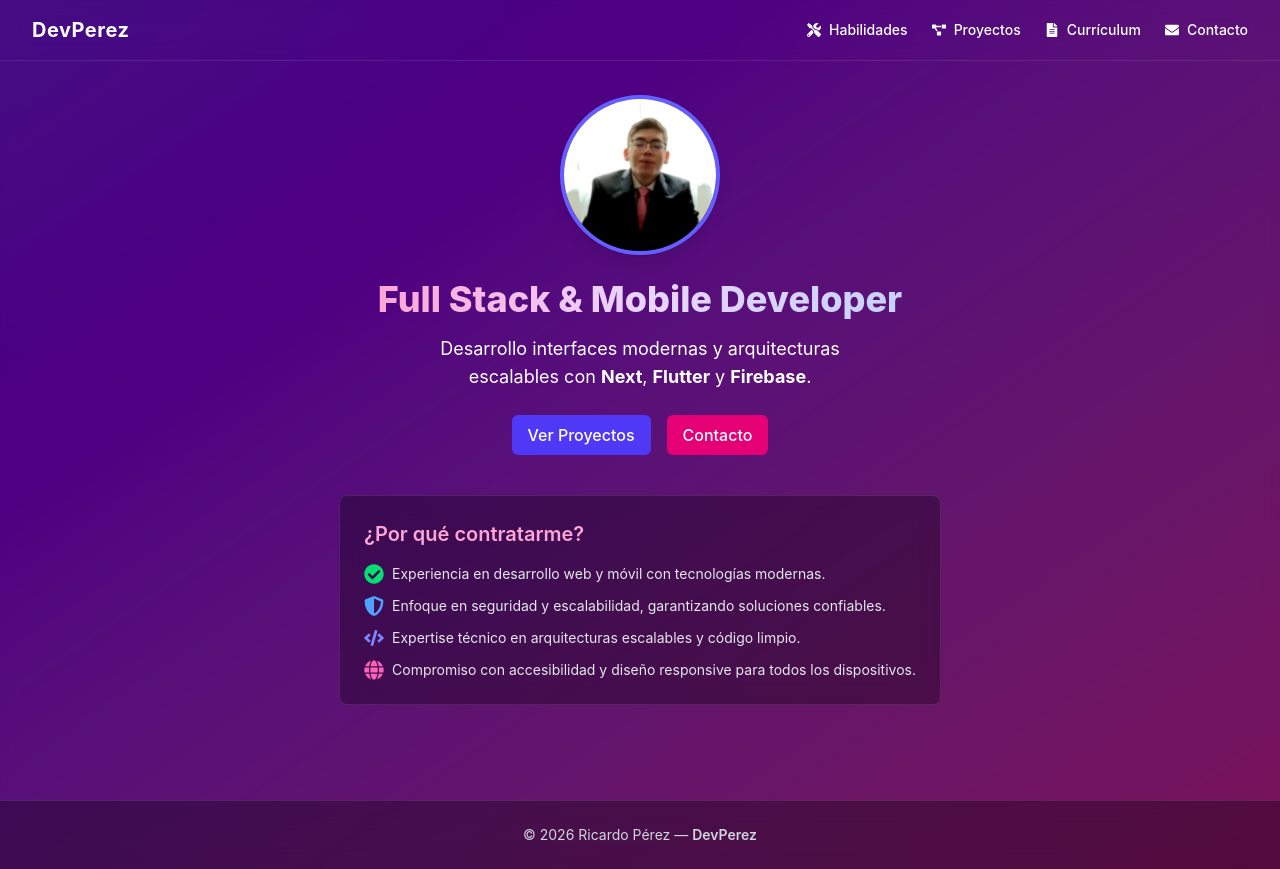
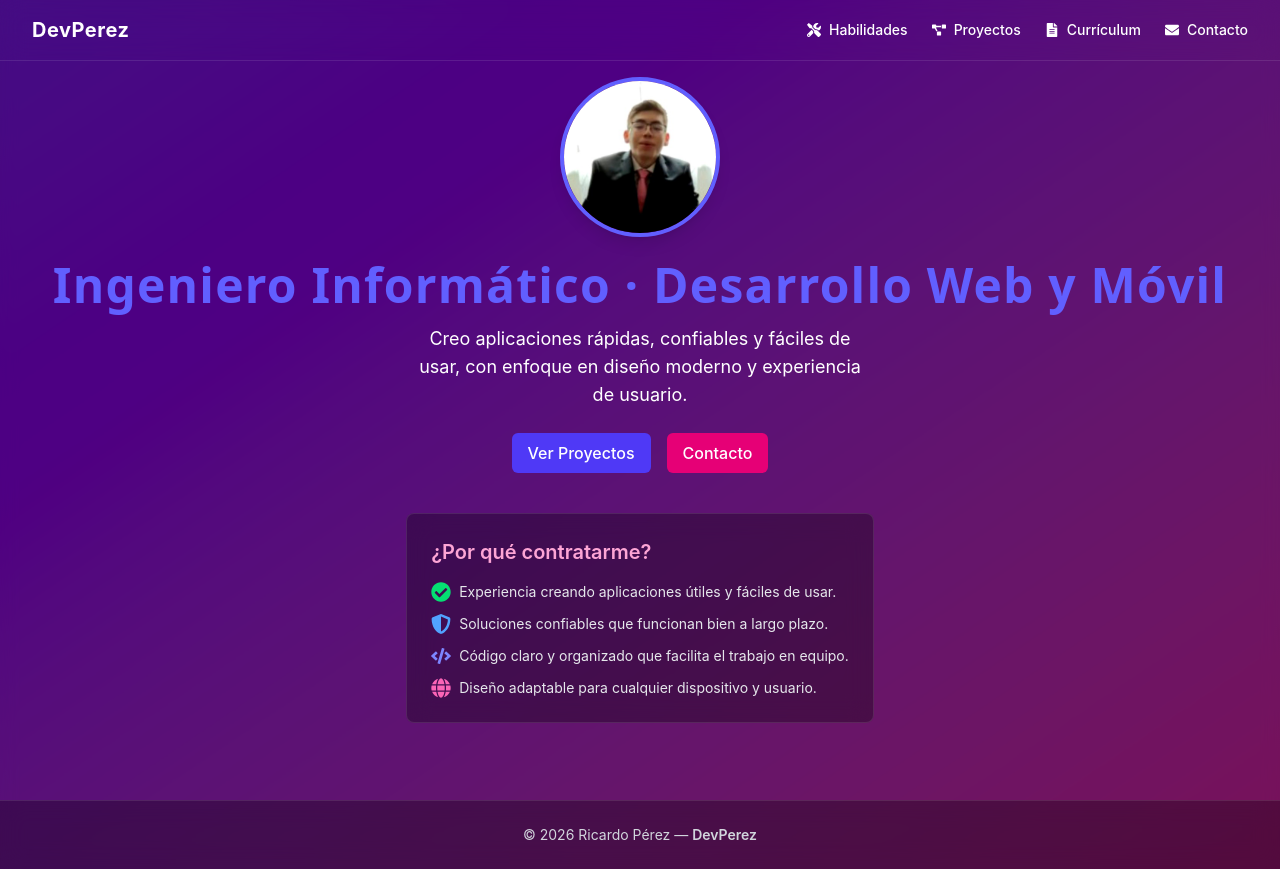
Before and after one commit to blackgoku-97/portafolio, a Next.js app: page / in a window 1280 px wide. Built offline with nearby package versions, Linux system fonts and the light colour scheme; what @react-pdf/renderer would draw is missing.

Commit message:
portafolio 4

```diff
--- a/src/components/navegation/Hero.tsx
+++ b/src/components/navegation/Hero.tsx
@@ -6,7 +6,11 @@ import { FaCheckCircle, FaShieldAlt, FaCode, FaGlobe } from "react-icons/fa"
 
 export const Hero = () => {
   return (
-    <section id="home" className="flex flex-col items-center justify-center h-screen text-center px-4">
+    <section
+      id="home"
+      className="flex flex-col items-center justify-center h-screen text-center px-4
+                 pt-28 sm:pt-20 md:pt-0"
+    >
       <Image
         src="/perfil.jpg"
         alt="Ricardo Pérez"
@@ -15,22 +19,30 @@ export const Hero = () => {
         height={160}
         className="rounded-full border-4 border-indigo-500 shadow-lg"
       />
+
       <motion.h1
         initial={{ opacity: 0, y: -30 }}
         animate={{ opacity: 1, y: 0 }}
         transition={{ duration: 1 }}
-        className="mt-6 text-4xl font-extrabold bg-clip-text text-transparent bg-linear-to-r from-pink-300 via-purple-200 to-indigo-200"
+        className="mt-6 text-4xl font-extrabold text-indigo-500 tracking-wide
+                   sm:text-3xl md:text-5xl font-sans"
       >
-        Full Stack & Mobile Developer
+        Ingeniero Informático · Desarrollo Web y Móvil
       </motion.h1>
+
       <p className="mt-4 text-lg max-w-md">
-        Desarrollo interfaces modernas y arquitecturas escalables con <strong>Next</strong>, <strong>Flutter</strong> y <strong>Firebase</strong>.
+        Creo aplicaciones rápidas, confiables y fáciles de usar,
+        con enfoque en diseño moderno y experiencia de usuario.
       </p>
 
       {/* Botones CTA */}
       <div className="mt-6 flex gap-4">
-        <button className="bg-indigo-600 hover:bg-indigo-700 px-4 py-2 rounded-md">Ver Proyectos</button>
-        <button className="bg-pink-600 hover:bg-pink-700 px-4 py-2 rounded-md">Contacto</button>
+        <button className="bg-indigo-600 hover:bg-indigo-700 px-4 py-2 rounded-md">
+          Ver Proyectos
+        </button>
+        <button className="bg-pink-600 hover:bg-pink-700 px-4 py-2 rounded-md">
+          Contacto
+        </button>
       </div>
 
       {/* Bloque de valor agregado */}
@@ -38,25 +50,26 @@ export const Hero = () => {
         initial={{ opacity: 0, y: 30 }}
         animate={{ opacity: 1, y: 0 }}
         transition={{ duration: 1.2, delay: 0.5 }}
-        className="mt-10 max-w-2xl bg-black/30 backdrop-blur-md border border-white/10 rounded-lg p-6 text-left"
+        className="mt-10 max-w-2xl bg-black/30 backdrop-blur-md border border-white/10
+                   rounded-lg p-6 text-left"
       >
         <h2 className="text-xl font-semibold mb-4 text-pink-300">¿Por qué contratarme?</h2>
         <ul className="space-y-3 text-gray-200 text-sm">
           <li className="flex items-center gap-2">
             <FaCheckCircle className="h-5 w-5 text-green-400" />
-            Experiencia en desarrollo web y móvil con tecnologías modernas.
+            Experiencia creando aplicaciones útiles y fáciles de usar.
           </li>
           <li className="flex items-center gap-2">
             <FaShieldAlt className="h-5 w-5 text-blue-400" />
-            Enfoque en seguridad y escalabilidad, garantizando soluciones confiables.
+            Soluciones confiables que funcionan bien a largo plazo.
           </li>
           <li className="flex items-center gap-2">
             <FaCode className="h-5 w-5 text-indigo-400" />
-            Expertise técnico en arquitecturas escalables y código limpio.
+            Código claro y organizado que facilita el trabajo en equipo.
           </li>
           <li className="flex items-center gap-2">
             <FaGlobe className="h-5 w-5 text-pink-400" />
-            Compromiso con accesibilidad y diseño responsive para todos los dispositivos.
+            Diseño adaptable para cualquier dispositivo y usuario.
           </li>
         </ul>
       </motion.div>
```
